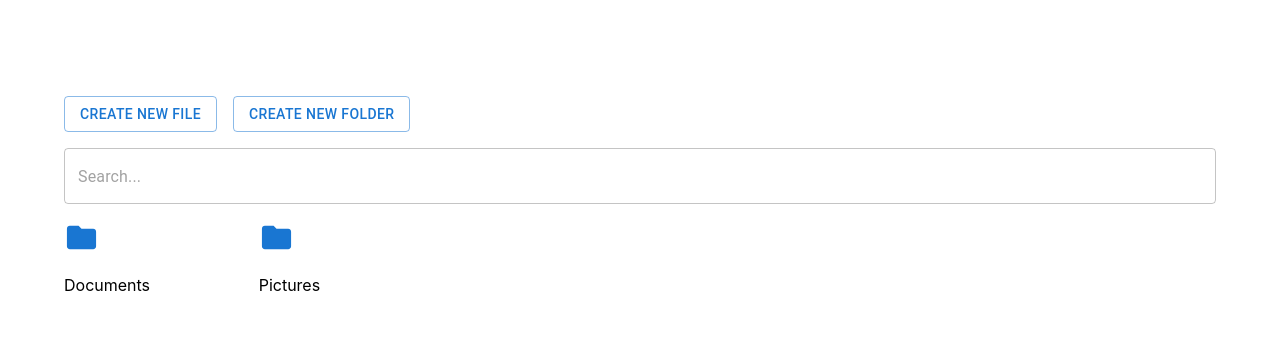
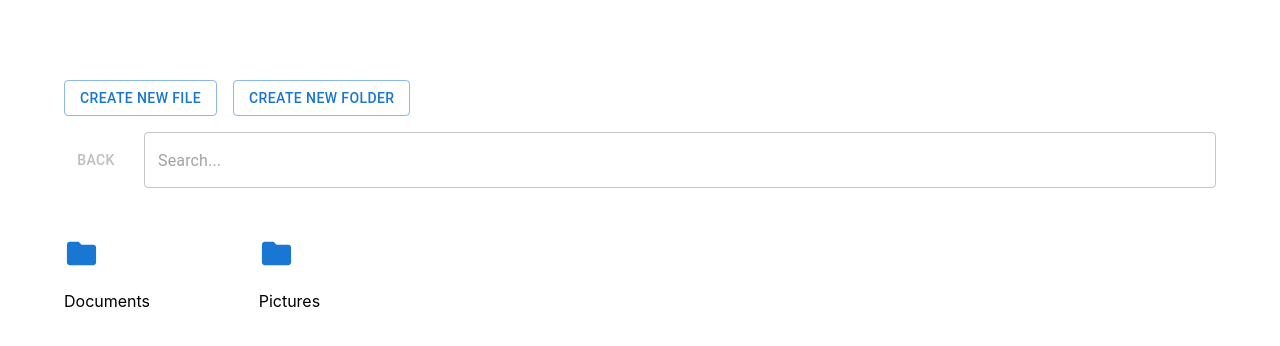
Before and after one commit to ans-lee/file-manager, a React (Create React App) app: page / in a window 1280 px wide. Shown: the top 346 px of the page. Built offline with nearby package versions, Linux system fonts and the light colour scheme.

Commit message:
Move back button

```diff
--- a/src/App/components/CurrentDir/index.tsx
+++ b/src/App/components/CurrentDir/index.tsx
@@ -1,5 +1,5 @@
 import { ChangeEvent, useState } from 'react';
-import { Grid, TextField } from '@mui/material';
+import { Box, Button, Grid, TextField } from '@mui/material';
 import {
   DirectoryNode,
   FileNode,
@@ -58,6 +58,14 @@ const CurrentDir = ({ fileManager }: Props) => {
 
   return (
     <>
+      <Box display="flex" width="100%" gap={2}>
+        <Button
+          variant="text"
+          onClick={fileManager.goPrevDirectory}
+          disabled={fileManager.currentDirId === 'root'}
+        >
+          Back
+        </Button>
         <TextField
           id="search"
           placeholder="Search..."
@@ -67,7 +75,8 @@ const CurrentDir = ({ fileManager }: Props) => {
             width: '100%',
           }}
         />
-      <Grid container spacing={2} columns={6} height={500}>
+      </Box>
+      <Grid container spacing={2} columns={6} height={500} marginTop={2}>
         {filteredItems.length > 0 || searchText !== ''
           ? filteredItems.map((item, i) => (
               <Grid item xs={1} key={i}>
--- a/src/App/containers/FileManagerContainer/index.tsx
+++ b/src/App/containers/FileManagerContainer/index.tsx
@@ -1,4 +1,4 @@
-import { Box, Button } from '@mui/material';
+import { Box } from '@mui/material';
 import CurrentDir from 'App/components/CurrentDir';
 import { ManagerActions } from 'App/components/ManagerActions/ManagerActions';
 import useFileManager from 'App/hooks/useFileManager';
@@ -15,11 +15,6 @@ const FileManagerContainer = () => {
     >
       <ManagerActions fileManager={fileManager} />
       <CurrentDir fileManager={fileManager} />
-      {fileManager.currentDirId !== 'root' && (
-        <Button variant="outlined" onClick={fileManager.goPrevDirectory}>
-          Back
-        </Button>
-      )}
     </Box>
   );
 };
```
Lines whose indentation alone changed are shown as unchanged.
